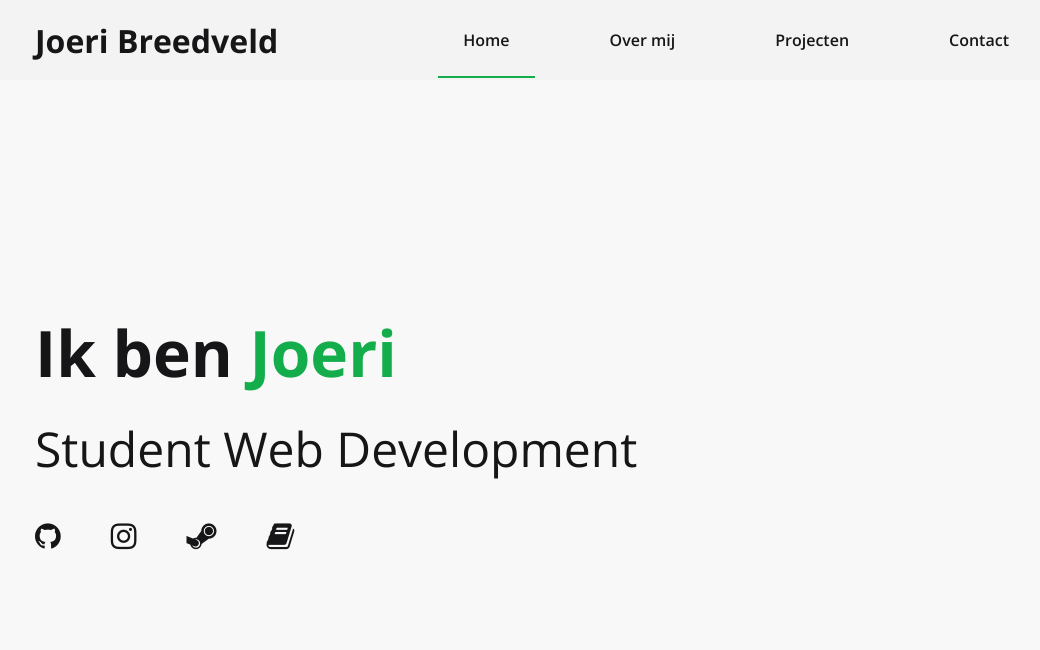
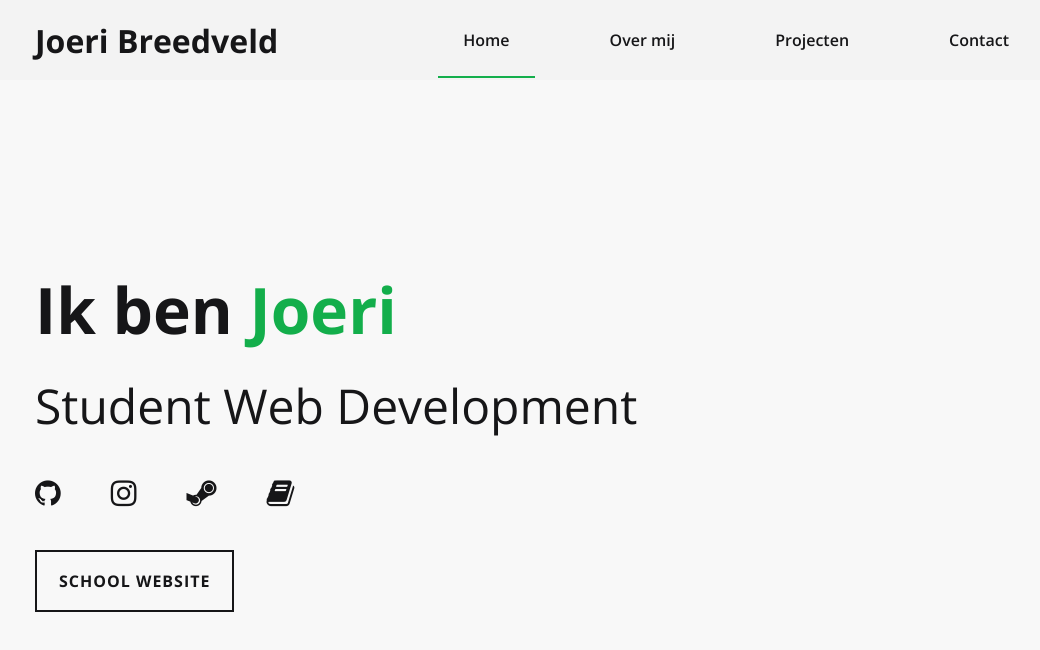
Before and after one commit to duck1s/practice-website-2, a plain HTML site: page index.html in a window 1280 px wide. Shown: the whole page, without its empty margins (93-1133 px from the left). Drawn offline with nearby package versions, Linux system fonts and the light colour scheme.

Commit message:
add: school website button and nav underline transition

```diff
--- a/assets/css/style.css
+++ b/assets/css/style.css
@@ -50,11 +50,11 @@ body {
     font-size: 30px;
     text-align: center;
     text-decoration: none;
+    transition: opacity 0.2s ease-in-out;
 }
 
 .fa:hover {
     opacity: 0.7;
-    transition: 0.2s;
 }
 
 /* Text */
@@ -101,7 +101,9 @@ h4 {
     color: var(--text-color);
     text-decoration: none;
     font-weight: 600;
-    padding: 25px
+    padding: 25px;
+    transition: 0.2s ease-in-out;
+    border-bottom: 2px solid #f3f3f3;
 }
 
 .header-nav-ul-li-a:hover {
@@ -166,6 +168,25 @@ h4 {
     margin-bottom: 20px;
 }
 
+.main-home-school-a {
+    text-decoration: none;
+    padding: 18px 22px;
+    color: var(--text-color);
+    border: 2px solid var(--text-color);
+    letter-spacing: 1px;
+    transition: 0.2s ease-in-out;
+}
+
+.main-home-school {
+    margin-top: 22px;
+    margin-bottom: 22px;
+}
+
+.main-home-school-a:hover{
+    border: 2px solid var(--green);
+    color: var(--green);
+}
+
 /* Animations */
 @keyframes popup {
     from{
--- a/index.html
+++ b/index.html
@@ -43,6 +43,9 @@
                 <a href="https://steamcommunity.com/id/duck1s" style="font-size: 30px;" target="_blank" class="fa fa-steam"></a>
                 <a href="https://www.ma-web.nl/" style="font-size: 30px;" target="_blank" class="fa fa-book"></a>
             </div>
+            <div class="main-home-school">
+                <h4><a class="main-home-school-a" target="_blank" href="https://32653.hosts1.ma-cloud.nl/">SCHOOL WEBSITE</a></h4>
+            </div>
         </section>
     </main>
 </body>
```
